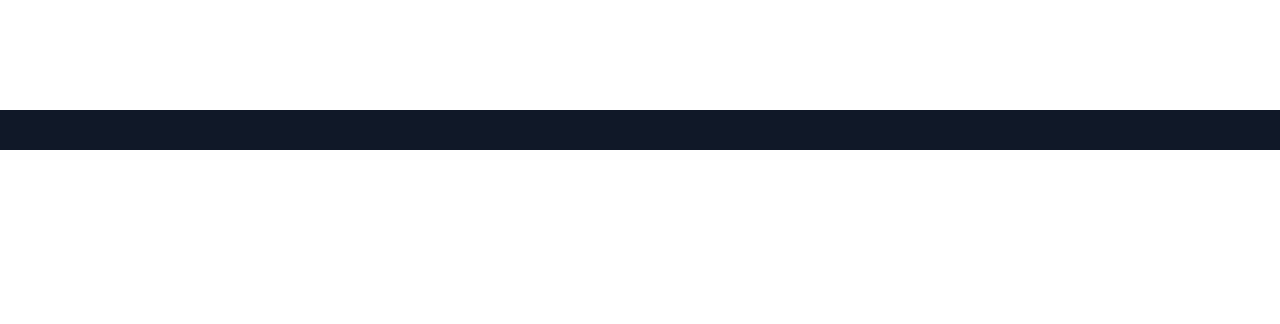
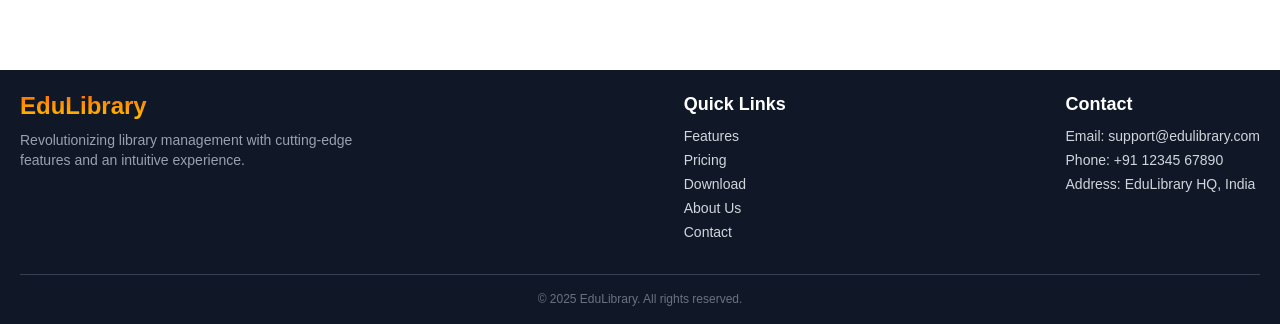
Before and after one commit to Ankitsaini406/EduLaibary, a Next.js app: page / in a window 1280 px wide. Shown: the part 1612-1936 px from the top of the page. Before the commit the page ends 1762 px from the top, so only its background shows below. Built offline with nearby package versions, Linux system fonts and the light colour scheme.

Commit message:
add footer

```diff
--- a/src/components/HomeComponent.tsx
+++ b/src/components/HomeComponent.tsx
@@ -77,7 +77,6 @@
             whileInView="visible"
             viewport={{ once: true }}
         >
-            <h3 className="text-orange-400 pb-4">Pricing</h3>
             <h2 className="text-black font-bold text-3xl pb-1">Pricing that grows with you</h2>
             <p className="text-gray-700 md:w-1/2 mx-auto mb-8">
                 Choose an affordable plan that&apos;s packed with the best features for engaging your audience, creating customer loyalty, and driving sales.
--- a/src/components/layout/Footer.tsx
+++ b/src/components/layout/Footer.tsx
@@ -2,8 +2,44 @@
 
 export default function Footer() {
     return (
-        <footer className="bg-gray-900 w-full p-5">
+        <footer className="bg-gray-900 text-white p-5">
+            <div className="max-w-[1400px] mx-auto flex flex-col md:flex-row justify-between items-start gap-10">
+                {/* Branding */}
+                <div>
+                    <h1 className="text-2xl font-bold bg-gradient-to-b from-accent to-yellow-400 bg-clip-text text-transparent">
+                        EduLibrary
+                    </h1>
+                    <p className="text-gray-400 text-sm mt-2 max-w-sm">
+                        Revolutionizing library management with cutting-edge features and an intuitive experience.
+                    </p>
+                </div>
 
+                {/* Quick Links */}
+                <div>
+                    <h3 className="text-lg font-semibold mb-2">Quick Links</h3>
+                    <ul className="space-y-1 text-gray-300 text-sm">
+                        <li><a href="#features" className="hover:text-accent">Features</a></li>
+                        <li><a href="#pricing" className="hover:text-accent">Pricing</a></li>
+                        <li><a href="#download" className="hover:text-accent">Download</a></li>
+                        <li><a href="#about-us" className="hover:text-accent">About Us</a></li>
+                        <li><a href="#contact" className="hover:text-accent">Contact</a></li>
+                    </ul>
+                </div>
+
+
+                <div>
+                    <h3 className="text-lg font-semibold mb-2">Contact</h3>
+                    <ul className="space-y-1 text-gray-300 text-sm">
+                        <li>Email: <a href="mailto:support@edulibrary.com" className="hover:text-accent">support@edulibrary.com</a></li>
+                        <li>Phone: <a href="tel:+911234567890" className="hover:text-accent">+91 12345 67890</a></li>
+                        <li>Address: EduLibrary HQ, India</li>
+                    </ul>
+                </div>
+            </div>
+
+            <div className="text-center text-xs text-gray-500 mt-8 border-t border-gray-700 pt-4">
+                © {new Date().getFullYear()} EduLibrary. All rights reserved.
+            </div>
         </footer>
-    )
+    );
 }
```
